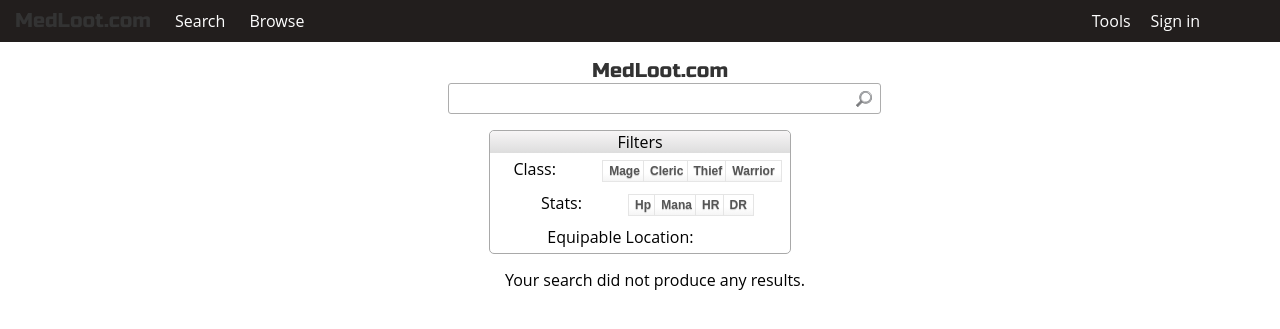
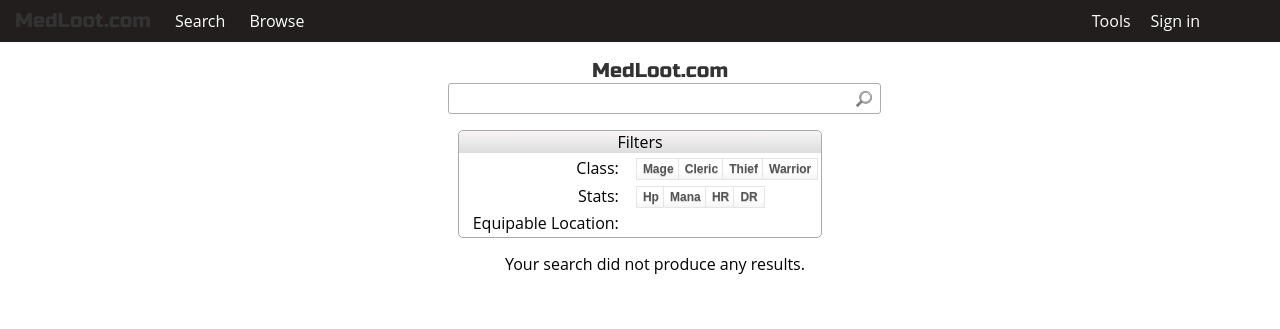
Before and after one commit to muestro/medloot, a Python web app: template templates/search.html in a window 1280 px wide. Shown: the top 329 px of the page. Run offline with Jinja, Linux system fonts and the light colour scheme; the template is opened without the code that fills it, so the values that code supplies are empty; some libraries are stand-ins or nearby versions.

Commit message:
Tweak display of filter and search result list.

```diff
--- a/static/search.css
+++ b/static/search.css
@@ -18,6 +18,7 @@
     border-bottom: 1px solid #999;
     padding: 0.5rem;
     text-align: left;
+    max-width: 270px;
 }
 
 .resultRow:hover{
@@ -36,6 +37,7 @@
 
 .statBlock {
     font-size: 11px;
+    min-width: 52px;
 }
 
 .statBlock div{
@@ -82,19 +84,22 @@
 }
 
 .filterGroup{
-    padding-top: 5px;
-    padding-left: 15px;
-    padding-bottom: 5px;
+    text-align: left;
+}
+
+.filterLabel{
+   padding-left: 12px;
+   text-align: right;
 }
 
 .buttonGroup{
     display: inline-block;
-    margin-left: 50px;
+    margin-left: 20px;
     -webkit-user-select: none;
 }
 
 button{
-    margin-left: -8px;
+    margin-left: -7px;
     cursor: pointer;
 
     background: rgb(255, 255, 255) linear-gradient(rgb(255, 255, 255), rgb(255, 255, 255) 60%, rgb(245, 245, 245)) no-repeat;
--- a/templates/partial/filter.html
+++ b/templates/partial/filter.html
@@ -1,28 +1,36 @@
 <!-- filters -->
 <div class="filterWrapper">
     <div class="filterGroupHeading">Filters</div>
-    <div class="filterGroup">
-        <label>Class:</label>
+    <table>
+        <tr class="filterGroup">
+            <td class="filterLabel"><label>Class:</label></td>
+            <td>
                 <div class="buttonGroup">
                     <button classFilterButton filter="!M">Mage</button>
                     <button classFilterButton filter="!C">Cleric</button>
                     <button classFilterButton filter="!T">Thief</button>
                     <button classFilterButton filter="!W">Warrior</button>
                 </div>
-    </div>
-    <div class="filterGroup">
-        <label>Stats:</label>
+            </td>
+        </tr>
+        <tr class="filterGroup">
+            <td class="filterLabel"><label>Stats:</label></td>
+            <td>
                 <div class="buttonGroup">
                     <button numberFilterButton filter="hp">Hp</button>
                     <button numberFilterButton filter="mana">Mana</button>
                     <button numberFilterButton filter="hr">HR</button>
                     <button numberFilterButton filter="dr">DR</button>
                 </div>
-    </div>
-    <div class="filterGroup">
-        <label>Equipable Location:</label>
+            </td>
+        </tr>
+        <tr class="filterGroup">
+            <td class="filterLabel"><label>Equipable Location:</label></td>
+            <td>
                 <div id="equipableLocationFilterGroup" class="buttonGroup">
                     <!-- javascript fill in dynamically the options -->
                 </div>
+            </td>
+        </tr>
+    </table>
 </div>
-</div>
```
Lines whose indentation alone changed are shown as unchanged.
